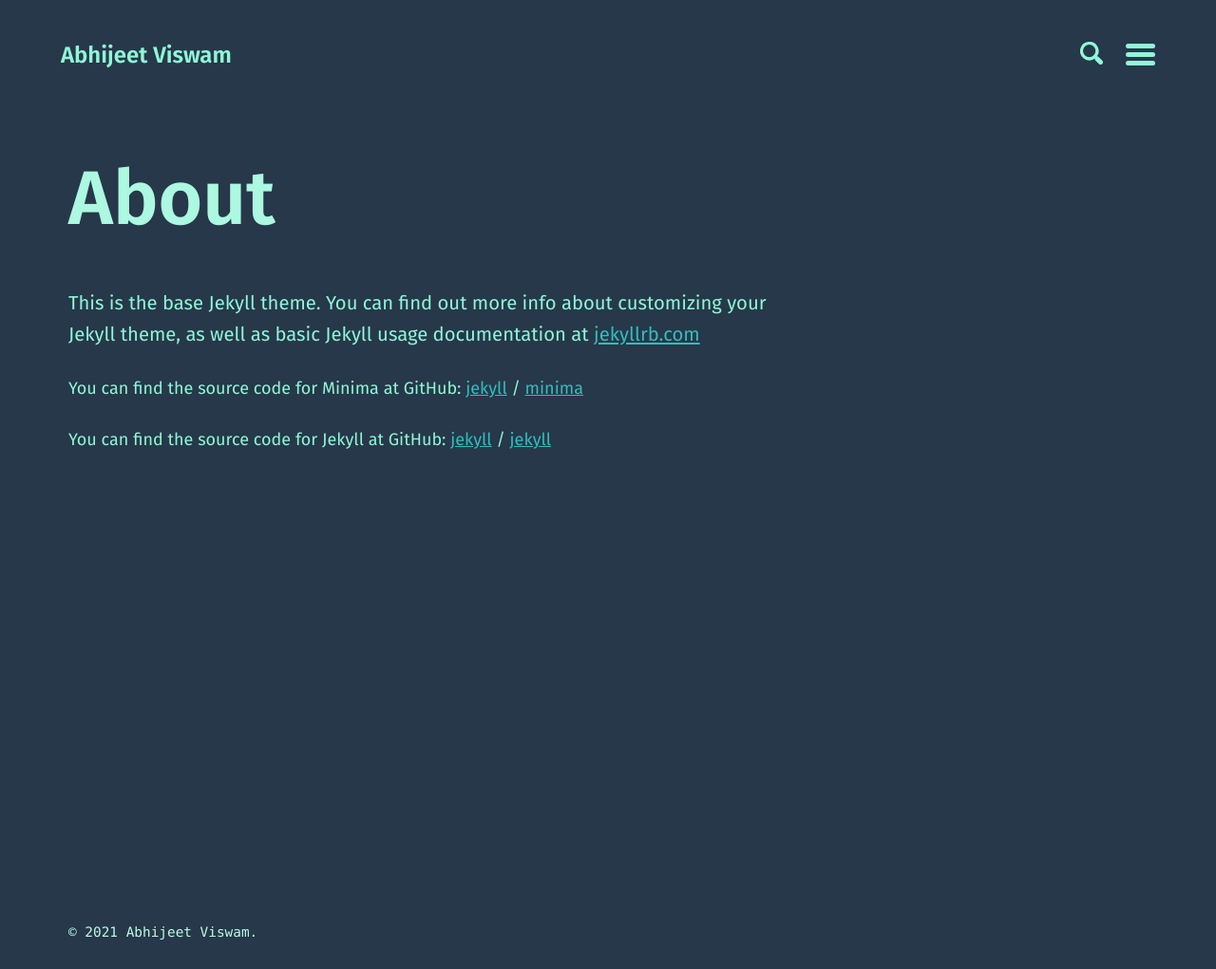
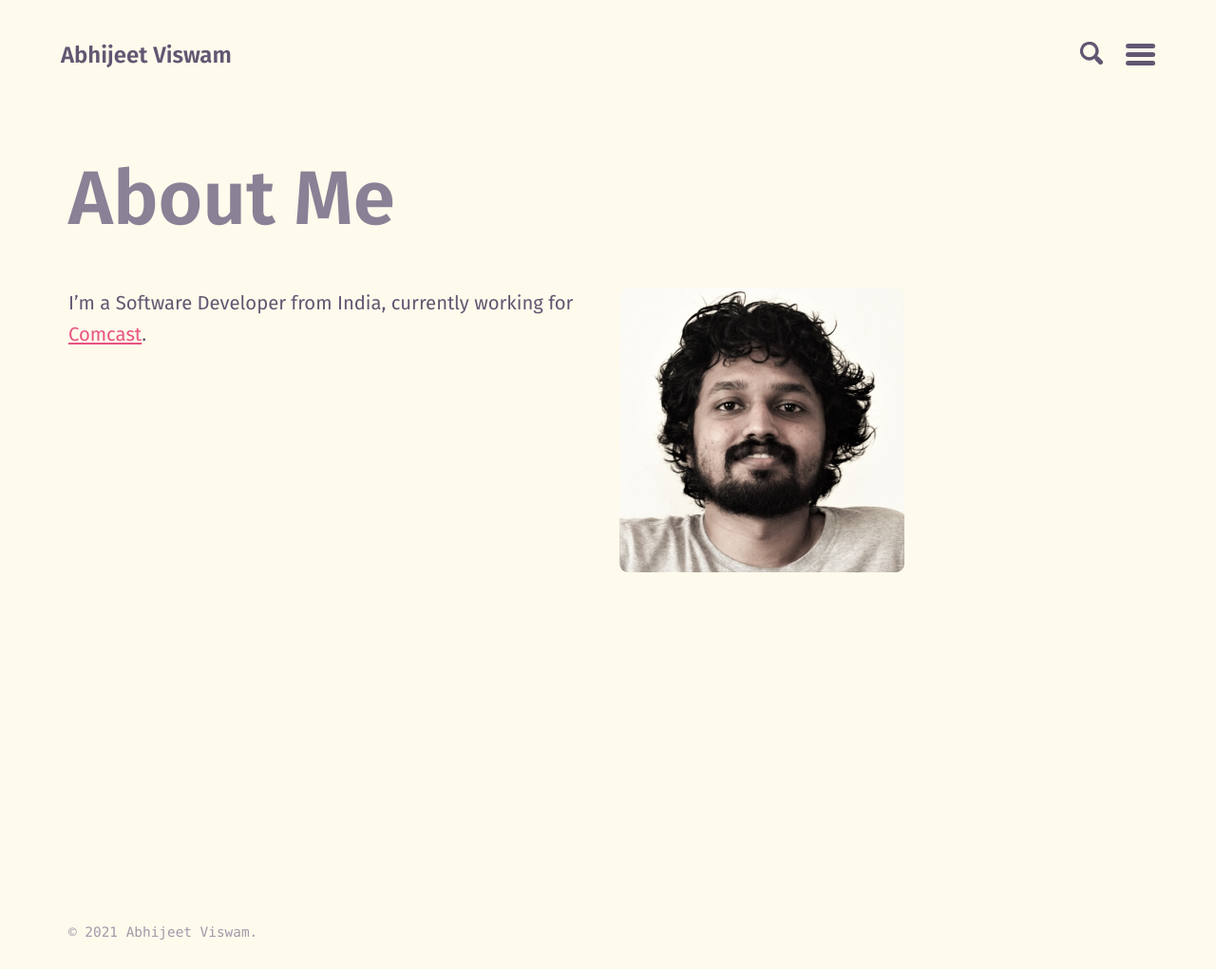
Before and after one commit to abhijeetviswam/abhijeetviswam.github.io, a Jekyll site: the page built from about.md, in a window 1280 px wide. Shown: the whole page at 95% size. Built offline with Jekyll 4.4.1, drawn with Linux system fonts in a browser that asks for light colours.

```diff
--- a/_data/theme.yml
+++ b/_data/theme.yml
@@ -1,5 +1,5 @@
 # Theme Skin
-skin: sea # default, night, plum, sea, soft, steel
+skin: soft # default, night, plum, sea, soft, steel
 
 # Theme Text
 t:
--- a/about.md
+++ b/about.md
@@ -1,18 +1,8 @@
 ---
-layout: page
-title: About
+layout: about
+title: About Me
 permalink: /about/
 ---
+I'm a Software Developer from India, currently working for [Comcast][comcast].
 
-This is the base Jekyll theme. You can find out more info about customizing your Jekyll theme, as well as basic Jekyll usage documentation at [jekyllrb.com](https://jekyllrb.com/)
-
-You can find the source code for Minima at GitHub:
-[jekyll][jekyll-organization] /
-[minima](https://github.com/jekyll/minima)
-
-You can find the source code for Jekyll at GitHub:
-[jekyll][jekyll-organization] /
-[jekyll](https://github.com/jekyll/jekyll)
-
-
-[jekyll-organization]: https://github.com/jekyll
+[comcast]: https://corporate.comcast.com/company
```
Also changed, not shown: _posts/2021-05-29-brief-intro-to-tmux.md (added, +45 -0 lines), _posts/2021-05-29-welcome-to-jekyll.md (deleted, +0 -29 lines), assets/images/blog/tmux-initial.png (added), assets/images/blog/tmux-panes.png (added), assets/images/blog/tmux-sample-screenshot.png (added).
